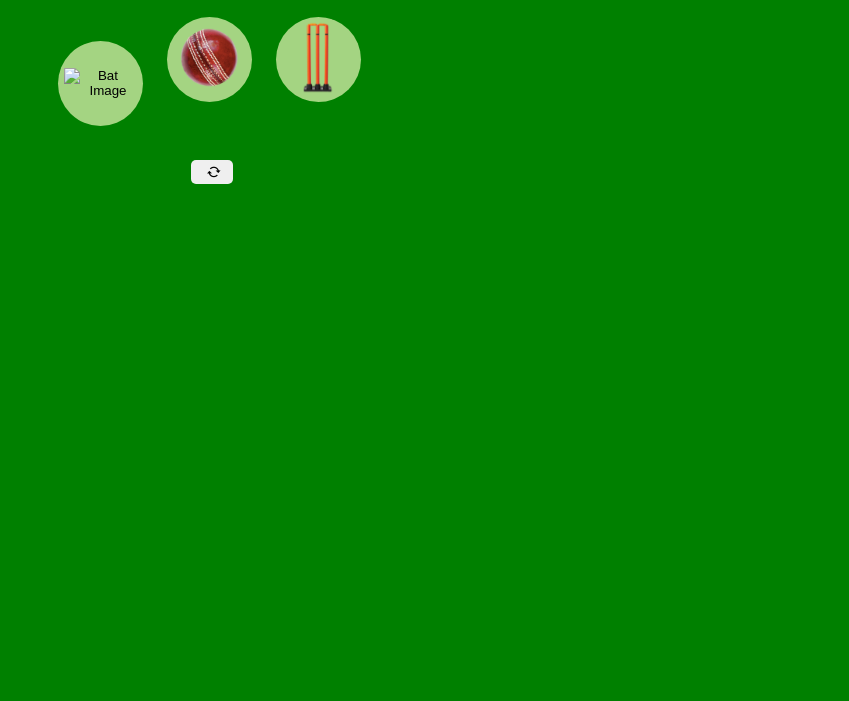
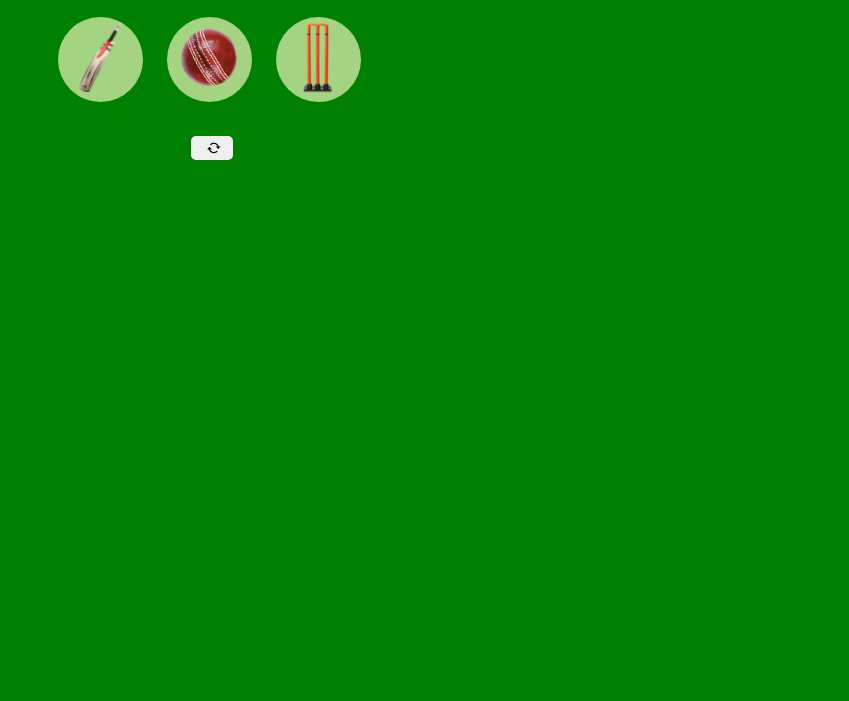
Before and after one commit to vrushti3175/cricket-game, a plain HTML site: page index.html in a window 1280 px wide. Shown: the part 99-800 px from the top of the page, without its empty margins (431-1280 px from the left). Drawn offline with Linux system fonts and the light colour scheme; files whose address does not match are found by name.

Commit message:
Update index.html

```diff
--- a/index.html
+++ b/index.html
@@ -20,7 +20,7 @@
   let resultMsg = getResult('Bat', computerChoice);
   showResult('Bat', computerChoice, resultMsg);
   ">
-     <img src="image/bat.png" alt="Bat Image" class="choice-image">
+     <img src="bat.png" alt="Bat Image" class="choice-image">
     </button>
 
   <button class="choice-button" onclick="
```
